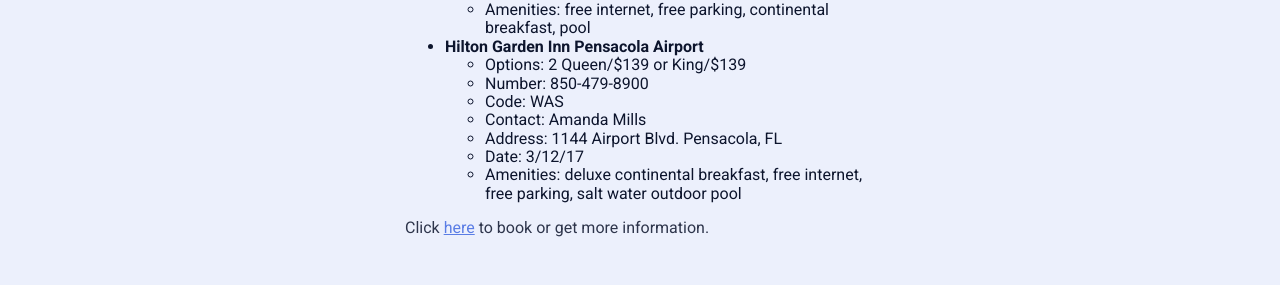
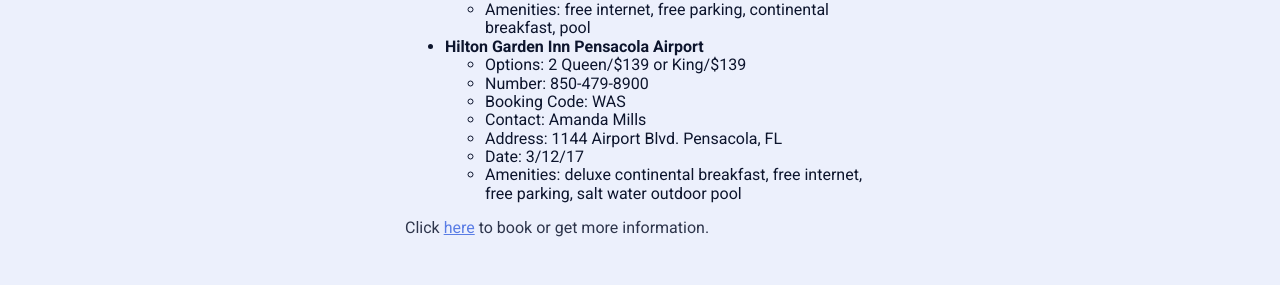
Before and after one commit to bookertwhs2007/bookertwhs, a Jekyll site: the page built from index.html, in a window 1280 px wide and 900 px high, scrolled down 2904 px. Shown: the part 438-723 px from the top of the window. Built offline with Jekyll 4.4.1, drawn with Linux system fonts in a browser that asks for light colours; nearby versions of some CDN libraries.

Commit message:
Updated Additional Info

```diff
--- a/_sections/additional-info.markdown
+++ b/_sections/additional-info.markdown
@@ -16,6 +16,7 @@
   * Deadline: 4/28/17
   * Amenities: free wifi, free parking, grab&go breakfast
 
+
 * **TownePlace Suites by Marriott Pensacola**
   * Options: 2 Queen/$119 or Queen+Sofa Bed/$169
   * Number: 866-236-2427
@@ -24,10 +25,11 @@
   * Deadline: 4/21/17
   * Amenities: free internet, free parking, continental breakfast, pool
 
+
 * **Hilton Garden Inn Pensacola Airport**
   * Options: 2 Queen/$139 or King/$139
   * Number: 850-479-8900
-  * Code: WAS
+  * Booking Code: WAS
   * Contact: Amanda Mills
   * Address: 1144 Airport Blvd. Pensacola, FL
   * Date: 3/12/17
```
